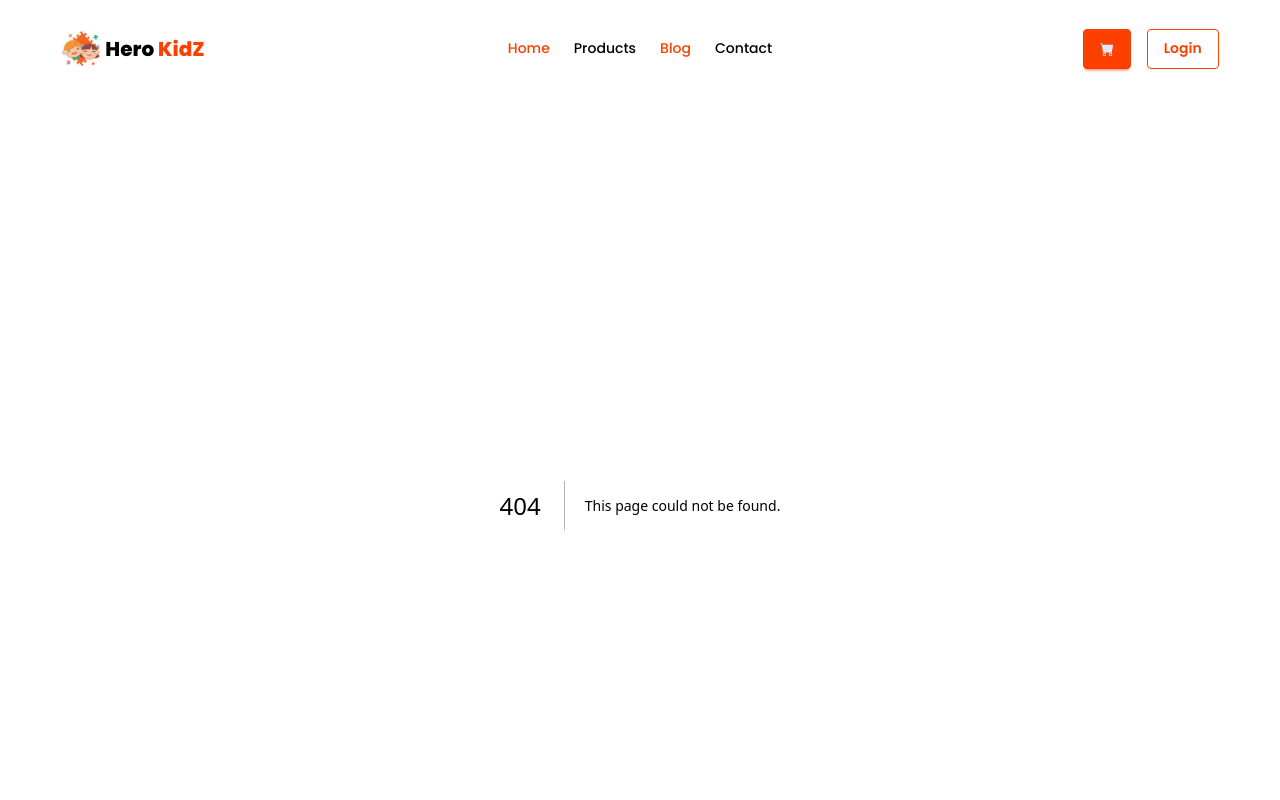
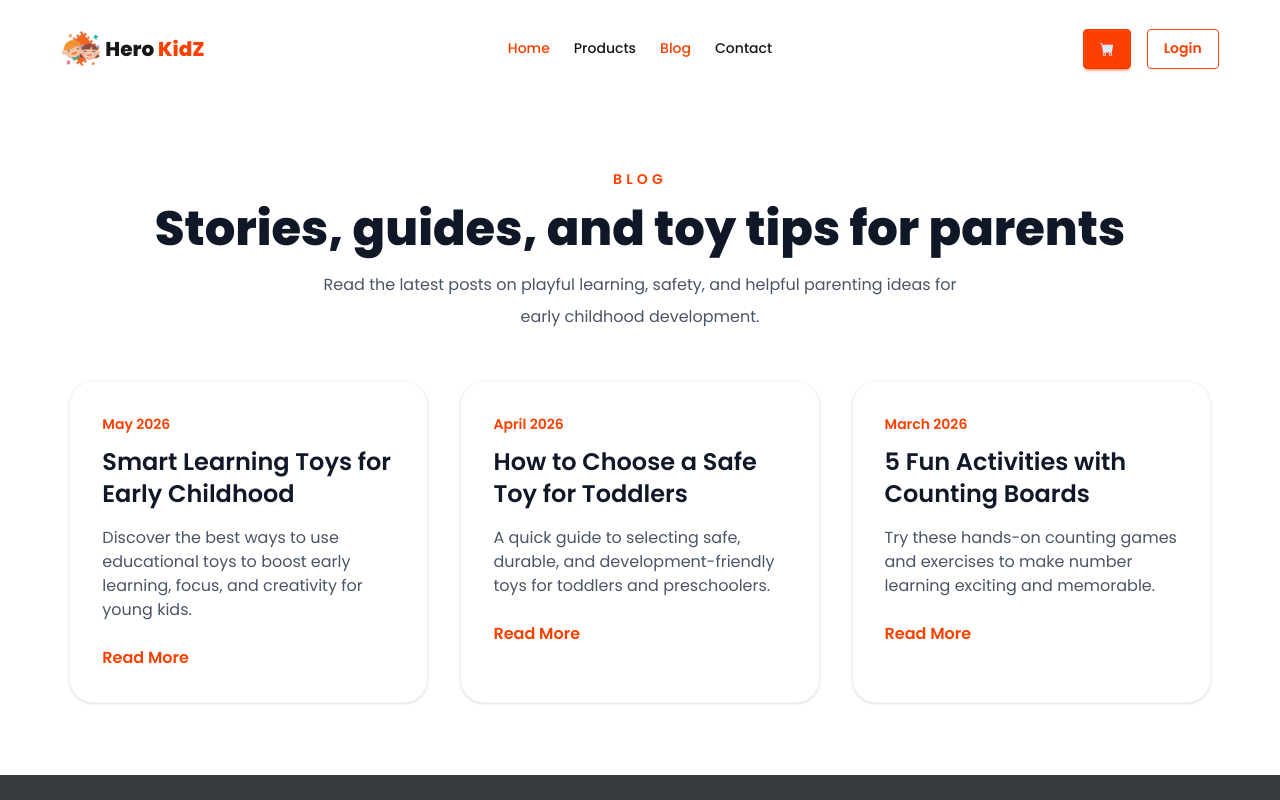
Before and after one commit to faiji31/Kids_Shop_Using_Next_js, a Next.js app: page /blog in a window 1280 px wide. Before the commit this address had no page. Shown: the top 800 px of the page. Built offline with nearby package versions, Linux system fonts and the light colour scheme.

Commit message:
15th commit

```diff
--- /dev/null
+++ b/src/app/blog/page.jsx
@@ -0,0 +1,59 @@
+const blogPosts = [
+  {
+    title: "Smart Learning Toys for Early Childhood",
+    date: "May 2026",
+    summary:
+      "Discover the best ways to use educational toys to boost early learning, focus, and creativity for young kids.",
+  },
+  {
+    title: "How to Choose a Safe Toy for Toddlers",
+    date: "April 2026",
+    summary:
+      "A quick guide to selecting safe, durable, and development-friendly toys for toddlers and preschoolers.",
+  },
+  {
+    title: "5 Fun Activities with Counting Boards",
+    date: "March 2026",
+    summary:
+      "Try these hands-on counting games and exercises to make number learning exciting and memorable.",
+  },
+];
+
+export default function BlogPage() {
+  return (
+    <section className="max-w-7xl mx-auto px-4 py-16">
+      <div className="text-center mb-12">
+        <p className="text-sm uppercase tracking-[0.3em] text-primary font-semibold">
+          Blog
+        </p>
+        <h1 className="text-4xl md:text-5xl font-bold text-gray-900 mt-4">
+          Stories, guides, and toy tips for parents
+        </h1>
+        <p className="mt-4 text-gray-600 max-w-2xl mx-auto leading-8">
+          Read the latest posts on playful learning, safety, and helpful parenting ideas
+          for early childhood development.
+        </p>
+      </div>
+
+      <div className="grid gap-8 md:grid-cols-3">
+        {blogPosts.map((post) => (
+          <article
+            key={post.title}
+            className="group rounded-3xl border border-gray-100 bg-white p-8 shadow-sm transition hover:-translate-y-1 hover:shadow-lg"
+          >
+            <div className="text-sm text-primary font-semibold mb-3">
+              {post.date}
+            </div>
+            <h2 className="text-2xl font-semibold text-gray-900 mb-4 group-hover:text-primary transition">
+              {post.title}
+            </h2>
+            <p className="text-gray-600 mb-6">{post.summary}</p>
+            <button className="inline-flex items-center gap-2 text-primary font-semibold hover:text-primary/90">
+              Read More
+            </button>
+          </article>
+        ))}
+      </div>
+    </section>
+  );
+}
--- /dev/null
+++ b/src/app/contact/page.jsx
@@ -0,0 +1,74 @@
+export default function ContactPage() {
+  return (
+    <section className="max-w-4xl mx-auto px-4 py-16">
+      <div className="bg-white rounded-3xl border border-gray-100 shadow-sm p-10">
+        <div className="text-center mb-10">
+          <p className="text-sm uppercase tracking-[0.3em] text-primary font-semibold">
+            Contact
+          </p>
+          <h1 className="text-4xl font-bold text-gray-900 mt-4">
+            Have a question? Get in touch.
+          </h1>
+          <p className="mt-4 text-gray-600 leading-8">
+            Send us a message about products, orders, or toy recommendations and we’ll
+            respond as soon as possible.
+          </p>
+        </div>
+
+        <div className="grid gap-8 md:grid-cols-2">
+          <div className="space-y-6">
+            <div>
+              <h2 className="text-xl font-semibold text-gray-900">Customer Support</h2>
+              <p className="text-gray-600 mt-2">
+                support@kidsshop.com
+              </p>
+            </div>
+            <div>
+              <h2 className="text-xl font-semibold text-gray-900">Phone</h2>
+              <p className="text-gray-600 mt-2">+880 1234 567890</p>
+            </div>
+            <div>
+              <h2 className="text-xl font-semibold text-gray-900">Location</h2>
+              <p className="text-gray-600 mt-2">
+                Dhaka, Bangladesh
+              </p>
+            </div>
+          </div>
+
+          <form className="space-y-6">
+            <label className="block">
+              <span className="text-gray-700 font-medium">Name</span>
+              <input
+                type="text"
+                placeholder="Your name"
+                className="mt-2 w-full rounded-2xl border border-gray-200 bg-gray-50 px-4 py-3 focus:border-primary focus:outline-none"
+              />
+            </label>
+            <label className="block">
+              <span className="text-gray-700 font-medium">Email</span>
+              <input
+                type="email"
+                placeholder="you@example.com"
+                className="mt-2 w-full rounded-2xl border border-gray-200 bg-gray-50 px-4 py-3 focus:border-primary focus:outline-none"
+              />
+            </label>
+            <label className="block">
+              <span className="text-gray-700 font-medium">Message</span>
+              <textarea
+                rows="5"
+                placeholder="Tell us how we can help"
+                className="mt-2 w-full rounded-2xl border border-gray-200 bg-gray-50 px-4 py-3 focus:border-primary focus:outline-none"
+              />
+            </label>
+            <button
+              type="submit"
+              className="w-full bg-primary text-white rounded-2xl px-6 py-3 font-semibold hover:bg-primary/90"
+            >
+              Send Message
+            </button>
+          </form>
+        </div>
+      </div>
+    </section>
+  );
+}
--- a/src/app/layout.jsx
+++ b/src/app/layout.jsx
@@ -18,7 +18,7 @@ export const fontBangla = localFont({
 })
 
 export const metadata = {
-  title: "Create Next App",
+  title: "Toys Shop - Your one-stop shop for kids",
   description: "Generated by create next app",
 };
 
--- a/src/components/home/Products.jsx
+++ b/src/components/home/Products.jsx
@@ -7,7 +7,7 @@ const Products = () => {
     <div>
      <h2 className='text-4xl font-bold text-center mb-10'>Our Products</h2>
 
-     <div className='grid grid-cols-3 gap-5'>
+     <div className="grid grid-cols-1 sm:grid-cols-2 lg:grid-cols-3 xl:grid-cols-4 gap-5 sm:gap-6">
         {
             products.map((product, index)=> <ProductCard key={product.title} product={product} index={index} />)
         }
```
